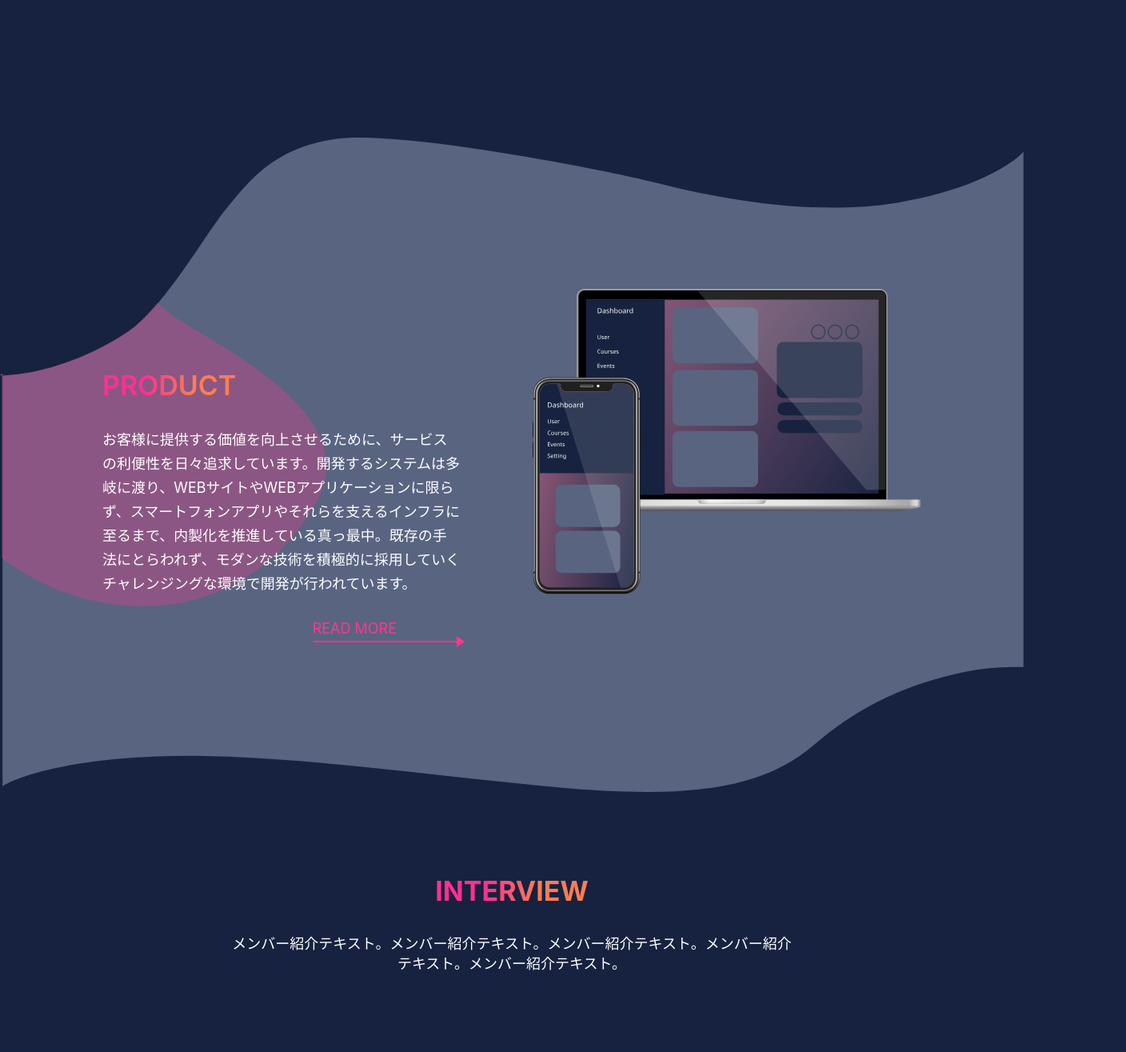
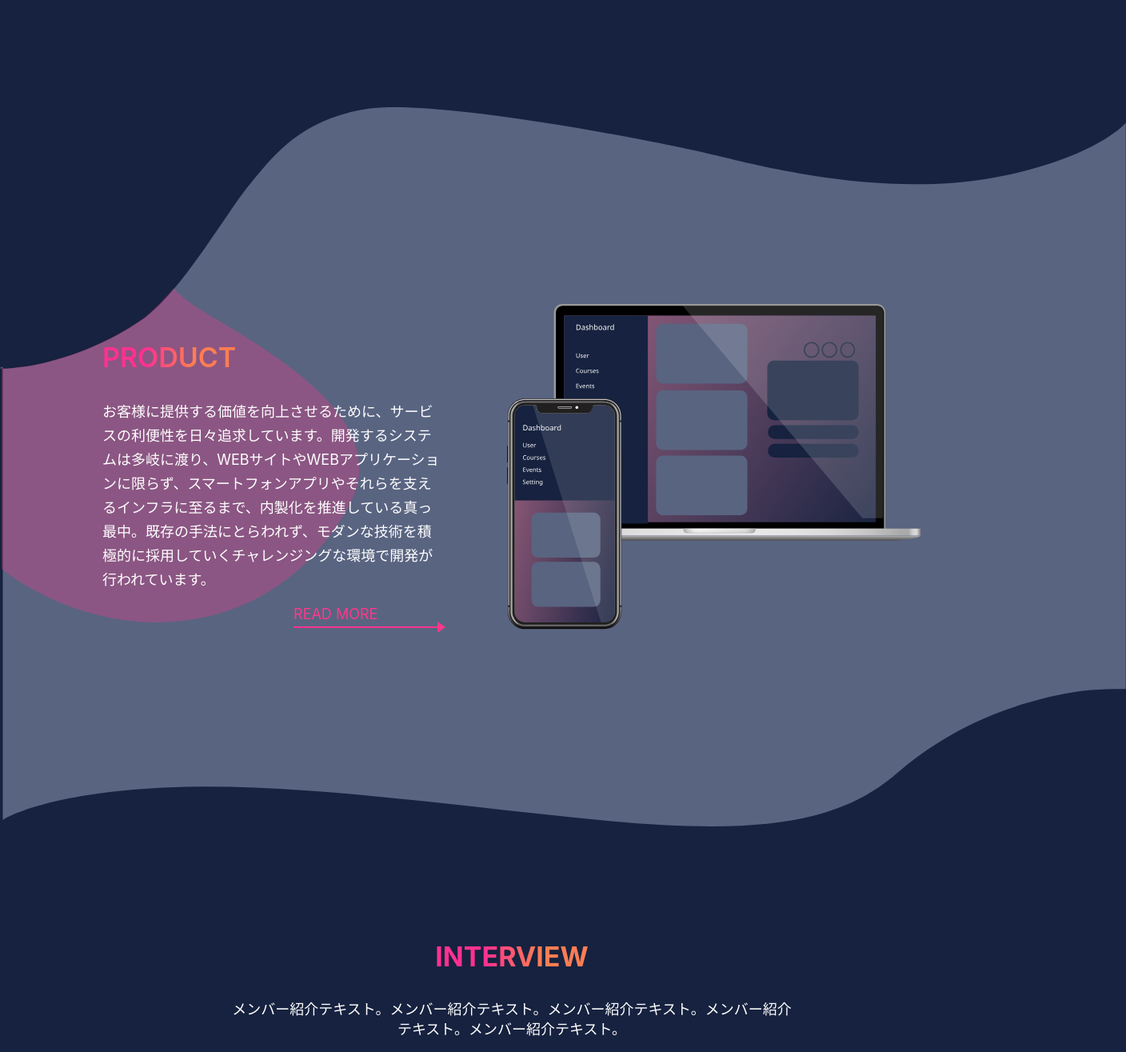
Before and after one commit to saya1104/office-area, a Next.js app: page / in a window 1280 px wide. Shown: the part 2400-3715 px from the top of the page at 80% size, 1408 px wide, since content can reach past the window. Built offline with nearby package versions, Linux system fonts and the light colour scheme.

Commit message:
✨PRODUCTの修正

```diff
--- a/components/templates/TopPage/Interview.tsx
+++ b/components/templates/TopPage/Interview.tsx
@@ -7,11 +7,12 @@ import 'swiper/css';
 import 'swiper/css/pagination';
 
 const InterviewStyle = styled.div`
-  margin: 100px auto;
+  margin: 0 auto 50px auto;
   text-align: center;
   max-width: 700px;
   width: 70%;
   ${sp`
+  margin: 0 auto 50px auto;
   display: flex;
   flex-direction: column;
   justify-content: center;
--- a/components/templates/TopPage/Product.tsx
+++ b/components/templates/TopPage/Product.tsx
@@ -9,32 +9,33 @@ const ProductStyle = styled.div`
   position: relative;
 `;
 
-const TextStyle = styled.div`
-  position: absolute;
-  top: 20vw;
-  left: 10%;
-  width: 35%;
-  max-width: 520px;
-  height: auto;
+const Flex = styled.div`
+  position: relative;
+  display: flex;
+  justify-content: space-around;
+  align-items: center;
+  margin: 0 10vw 30vw 10vw;
   ${tablet`
-  width: 42%;
+    margin: 0 8vw 30vw 8vw;
   `}
   ${sp`
-  max-width:none;
-  top: 12%;
-  left: auto;
+    margin: 0 30px 60vw 30px;
+  `}
+`;
+
+const TextStyle = styled.div`
+  width: 500px;
+  ${sp`
   width: auto;
-  margin: 0 30px;
+  margin: 0;
   `}
   h3 {
-    font-size: 34px;
     font-weight: 600;
   }
   p {
     font-weight: 400px;
     font-size: 18px;
     line-height: 30px;
-    margin-bottom: 7%;
   }
 `;
 
@@ -43,14 +44,8 @@ const Gradation = styled.span`
 `;
 
 const ImagePcStyle = styled.div`
-  position: absolute;
-  width: 38%;
-  top: 23%;
-  right: 10%;
-  ${tablet`
-  margin-top:12vw;
-  width: 35%;
-  `}
+  margin-left: 8%;
+
   ${sp`
   display: none;
   `}
@@ -67,9 +62,17 @@ const ImageSpStyle = styled.div`
 `;
 
 const WavePcStyle = styled.div`
+  position: absolute;
+  width: 100vw;
+  margin: 0 calc(50% - 50vw);
   display: block;
   z-index: -1;
+  ${tablet`
+   width:120vw;
+   right:0.5%;
+  `}
   ${sp`
+  width:100vw;
   display: none;
 `}
 `;
@@ -77,6 +80,11 @@ const WavePcStyle = styled.div`
 const WaveSpStyle = styled.div`
   display: none;
   ${sp`
+  position: absolute;
+  width: 100vw;
+  margin: 0 calc(50% - 50vw);
+  display: block;
+  z-index: -1;
   display: block;
   z-index: -1;
 `}
@@ -87,32 +95,7 @@ const Product = () => {
   return (
     <>
       <ProductStyle>
-        <WavePcStyle>
-          <Image
-            src="/assets/TopProductWavePc.svg"
-            alt="TopProductWave"
-            width={1514}
-            height={968}
-            sizes="100vw"
-            style={{
-              width: '100%',
-              height: 'auto',
-            }}
-          />
-        </WavePcStyle>
-        <WaveSpStyle>
-          <Image
-            src="/assets/TopProductWaveSp.svg"
-            alt="TopProductWave"
-            width={390}
-            height={889}
-            sizes="100vw"
-            style={{
-              width: '100%',
-              height: 'auto',
-            }}
-          />
-        </WaveSpStyle>
+        <Flex>
           <TextStyle>
             <h3>
               <Gradation>PRODUCT</Gradation>
@@ -150,6 +133,33 @@ const Product = () => {
               }}
             />
           </ImagePcStyle>
+          <WavePcStyle>
+            <Image
+              src="/assets/TopProductWavePc.svg"
+              alt="TopProductWave"
+              width={1514}
+              height={968}
+              sizes="100vw"
+              style={{
+                width: '110%',
+                height: 'auto',
+              }}
+            />
+          </WavePcStyle>
+          <WaveSpStyle>
+            <Image
+              src="/assets/TopProductWaveSp.svg"
+              alt="TopProductWave"
+              width={390}
+              height={889}
+              sizes="100vw"
+              style={{
+                width: '110%',
+                height: 'auto',
+              }}
+            />
+          </WaveSpStyle>
+        </Flex>
       </ProductStyle>
     </>
   );
--- a/components/templates/TopPage/TeamCoreValues.tsx
+++ b/components/templates/TopPage/TeamCoreValues.tsx
@@ -7,14 +7,14 @@ import ReadMore from '../../elements/ReadMore';
 
 const SectionStyle = styled.div`
   display: flex;
-  margin: 200px 12%;
-  justify-content: space-between;
+  margin: 200px 10vw 30vw 10vw;
+  justify-content: space-around;
   align-items: center;
   ${tablet`
-  margin: 200px 8%;
+  margin: 200px 8vw 30vw 8vw ;
   `}
   ${sp`
-  margin: 200px 30px;
+  margin: 200px 30px 50vw 30px;
   `}
 `;
 const TeamCoreValuesStyle = styled.div`
```
Lines whose indentation alone changed are shown as unchanged.
